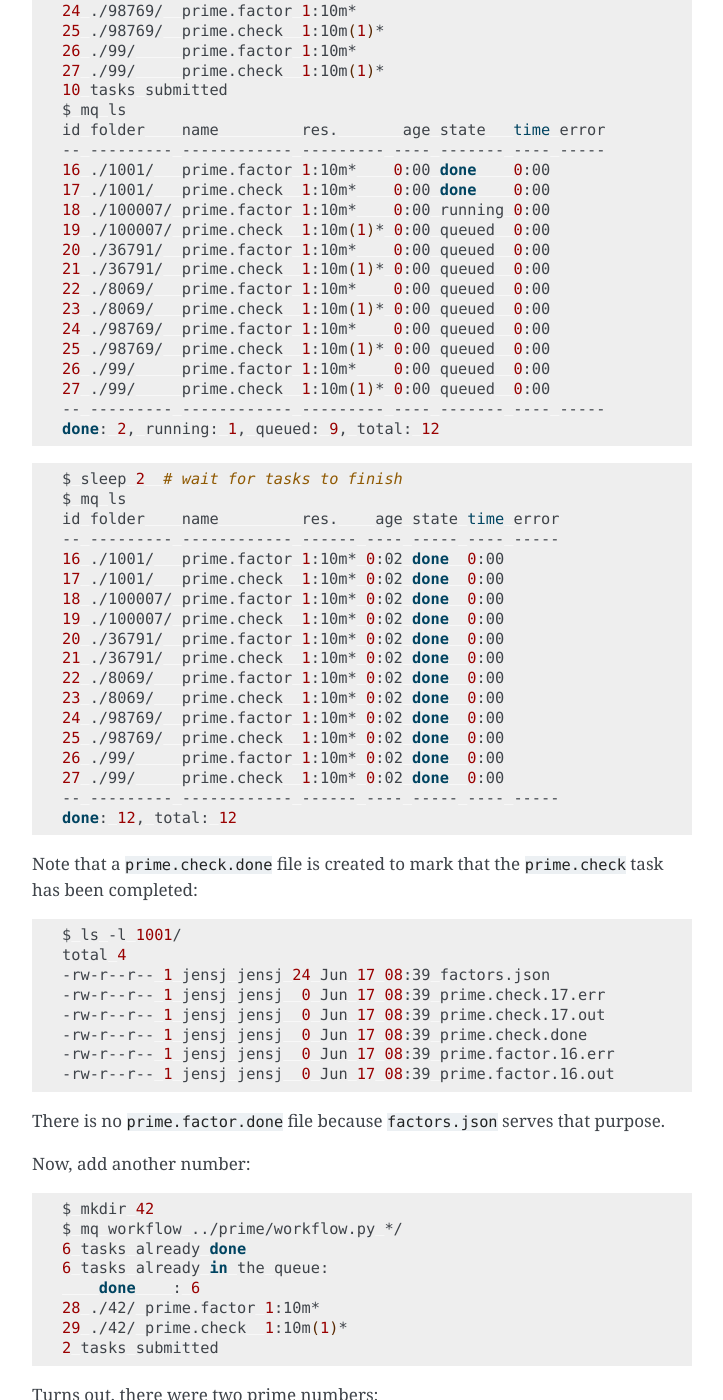
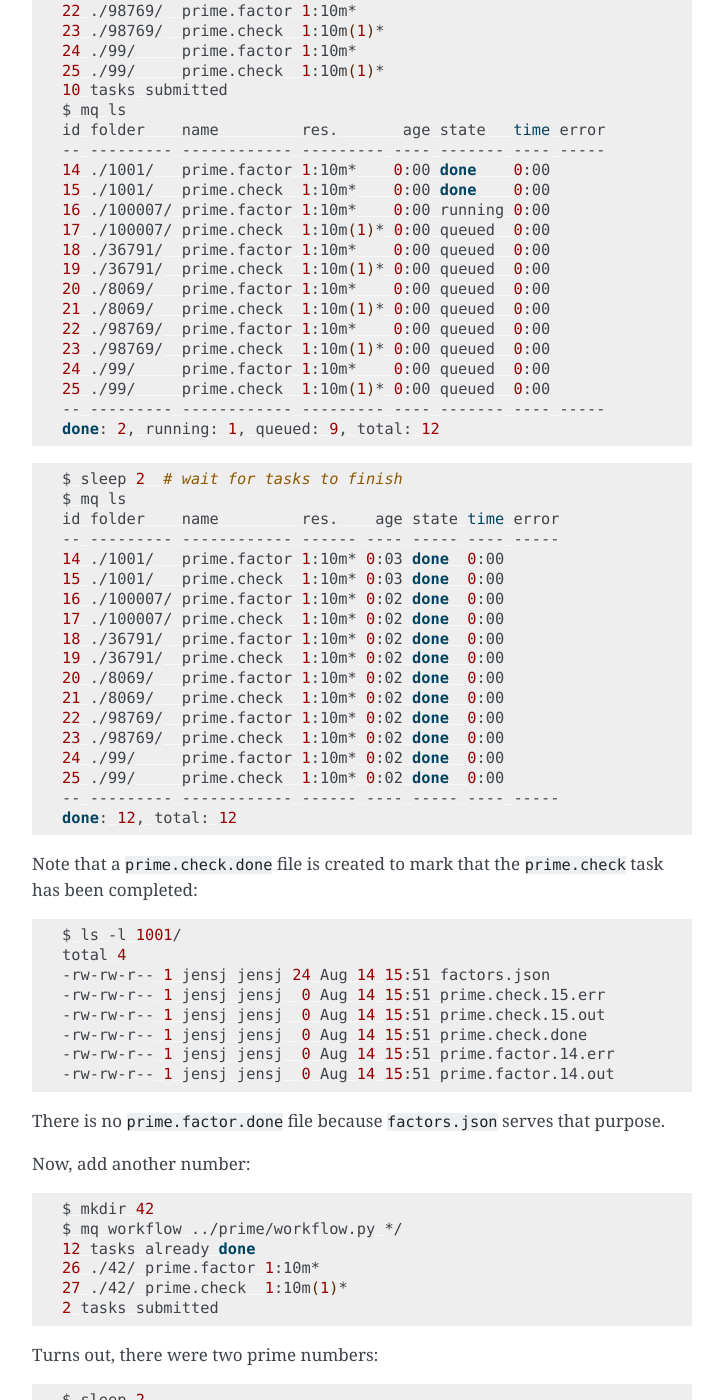
Before and after one commit to Yangxinsix/myqueue, a Sphinx documentation site: the page built from docs/workflows.rst, in a window 1280 px wide and 1400 px high, scrolled down 2067 px. Shown: the whole window, without its empty margins (388-1111 px from the left). Built offline with Sphinx 7.4.7, drawn with Linux system fonts in a browser that asks for light colours; some of the changed text lies outside the part shown.

```diff
--- a/docs/workflows.rst
+++ b/docs/workflows.rst
@@ -36,9 +36,9 @@ We put the three Python files in a ``prime/`` folder::
 
     $ ls -l prime/
     total 12
-    -rw-r--r-- 1 jensj jensj 190 Feb  5 14:24 check.py
-    -rw-r--r-- 1 jensj jensj 387 Jun 17 08:18 factor.py
-    -rw-r--r-- 1 jensj jensj 166 Jun 17 08:18 workflow.py
+    -rw-rw-r-- 1 jensj jensj 190 May 15 12:19 check.py
+    -rw-rw-r-- 1 jensj jensj 387 Aug 14 08:05 factor.py
+    -rw-rw-r-- 1 jensj jensj 166 Aug 14 08:05 workflow.py
 
 and add that folder to ``$PYTHONPATH`` so that Python can find the files::
 
@@ -57,8 +57,8 @@ and start the workflow in one of the folders::
     ./1001/ prime.check  1:10m(1)*
     2 tasks to submit
     $ mq workflow ../prime/workflow.py 1001/
-    16 ./1001/ prime.factor 1:10m*
-    17 ./1001/ prime.check  1:10m(1)*
+    14 ./1001/ prime.factor 1:10m*
+    15 ./1001/ prime.check  1:10m(1)*
     2 tasks submitted
 
 and now in all subfolders::
@@ -67,32 +67,32 @@ and now in all subfolders::
     1 task already done
     1 task already in the queue:
         running : 1
-    18 ./100007/ prime.factor 1:10m*
-    19 ./100007/ prime.check  1:10m(1)*
-    20 ./36791/  prime.factor 1:10m*
-    21 ./36791/  prime.check  1:10m(1)*
-    22 ./8069/   prime.factor 1:10m*
-    23 ./8069/   prime.check  1:10m(1)*
-    24 ./98769/  prime.factor 1:10m*
-    25 ./98769/  prime.check  1:10m(1)*
-    26 ./99/     prime.factor 1:10m*
-    27 ./99/     prime.check  1:10m(1)*
+    16 ./100007/ prime.factor 1:10m*
+    17 ./100007/ prime.check  1:10m(1)*
+    18 ./36791/  prime.factor 1:10m*
+    19 ./36791/  prime.check  1:10m(1)*
+    20 ./8069/   prime.factor 1:10m*
+    21 ./8069/   prime.check  1:10m(1)*
+    22 ./98769/  prime.factor 1:10m*
+    23 ./98769/  prime.check  1:10m(1)*
+    24 ./99/     prime.factor 1:10m*
+    25 ./99/     prime.check  1:10m(1)*
     10 tasks submitted
     $ mq ls
     id folder    name         res.       age state   time error
     -- --------- ------------ --------- ---- ------- ---- -----
-    16 ./1001/   prime.factor 1:10m*    0:00 done    0:00
-    17 ./1001/   prime.check  1:10m*    0:00 done    0:00
-    18 ./100007/ prime.factor 1:10m*    0:00 running 0:00
-    19 ./100007/ prime.check  1:10m(1)* 0:00 queued  0:00
-    20 ./36791/  prime.factor 1:10m*    0:00 queued  0:00
-    21 ./36791/  prime.check  1:10m(1)* 0:00 queued  0:00
-    22 ./8069/   prime.factor 1:10m*    0:00 queued  0:00
-    23 ./8069/   prime.check  1:10m(1)* 0:00 queued  0:00
-    24 ./98769/  prime.factor 1:10m*    0:00 queued  0:00
-    25 ./98769/  prime.check  1:10m(1)* 0:00 queued  0:00
-    26 ./99/     prime.factor 1:10m*    0:00 queued  0:00
-    27 ./99/     prime.check  1:10m(1)* 0:00 queued  0:00
+    14 ./1001/   prime.factor 1:10m*    0:00 done    0:00
+    15 ./1001/   prime.check  1:10m*    0:00 done    0:00
+    16 ./100007/ prime.factor 1:10m*    0:00 running 0:00
+    17 ./100007/ prime.check  1:10m(1)* 0:00 queued  0:00
+    18 ./36791/  prime.factor 1:10m*    0:00 queued  0:00
+    19 ./36791/  prime.check  1:10m(1)* 0:00 queued  0:00
+    20 ./8069/   prime.factor 1:10m*    0:00 queued  0:00
+    21 ./8069/   prime.check  1:10m(1)* 0:00 queued  0:00
+    22 ./98769/  prime.factor 1:10m*    0:00 queued  0:00
+    23 ./98769/  prime.check  1:10m(1)* 0:00 queued  0:00
+    24 ./99/     prime.factor 1:10m*    0:00 queued  0:00
+    25 ./99/     prime.check  1:10m(1)* 0:00 queued  0:00
     -- --------- ------------ --------- ---- ------- ---- -----
     done: 2, running: 1, queued: 9, total: 12
 
@@ -102,18 +102,18 @@ and now in all subfolders::
     $ mq ls
     id folder    name         res.    age state time error
     -- --------- ------------ ------ ---- ----- ---- -----
-    16 ./1001/   prime.factor 1:10m* 0:02 done  0:00
-    17 ./1001/   prime.check  1:10m* 0:02 done  0:00
-    18 ./100007/ prime.factor 1:10m* 0:02 done  0:00
-    19 ./100007/ prime.check  1:10m* 0:02 done  0:00
-    20 ./36791/  prime.factor 1:10m* 0:02 done  0:00
-    21 ./36791/  prime.check  1:10m* 0:02 done  0:00
-    22 ./8069/   prime.factor 1:10m* 0:02 done  0:00
-    23 ./8069/   prime.check  1:10m* 0:02 done  0:00
-    24 ./98769/  prime.factor 1:10m* 0:02 done  0:00
-    25 ./98769/  prime.check  1:10m* 0:02 done  0:00
-    26 ./99/     prime.factor 1:10m* 0:02 done  0:00
-    27 ./99/     prime.check  1:10m* 0:02 done  0:00
+    14 ./1001/   prime.factor 1:10m* 0:03 done  0:00
+    15 ./1001/   prime.check  1:10m* 0:03 done  0:00
+    16 ./100007/ prime.factor 1:10m* 0:02 done  0:00
+    17 ./100007/ prime.check  1:10m* 0:02 done  0:00
+    18 ./36791/  prime.factor 1:10m* 0:02 done  0:00
+    19 ./36791/  prime.check  1:10m* 0:02 done  0:00
+    20 ./8069/   prime.factor 1:10m* 0:02 done  0:00
+    21 ./8069/   prime.check  1:10m* 0:02 done  0:00
+    22 ./98769/  prime.factor 1:10m* 0:02 done  0:00
+    23 ./98769/  prime.check  1:10m* 0:02 done  0:00
+    24 ./99/     prime.factor 1:10m* 0:02 done  0:00
+    25 ./99/     prime.check  1:10m* 0:02 done  0:00
     -- --------- ------------ ------ ---- ----- ---- -----
     done: 12, total: 12
 
@@ -122,12 +122,12 @@ Note that a ``prime.check.done`` file is created to mark that the
 
     $ ls -l 1001/
     total 4
-    -rw-r--r-- 1 jensj jensj 24 Jun 17 08:39 factors.json
-    -rw-r--r-- 1 jensj jensj  0 Jun 17 08:39 prime.check.17.err
-    -rw-r--r-- 1 jensj jensj  0 Jun 17 08:39 prime.check.17.out
-    -rw-r--r-- 1 jensj jensj  0 Jun 17 08:39 prime.check.done
-    -rw-r--r-- 1 jensj jensj  0 Jun 17 08:39 prime.factor.16.err
-    -rw-r--r-- 1 jensj jensj  0 Jun 17 08:39 prime.factor.16.out
+    -rw-rw-r-- 1 jensj jensj 24 Aug 14 15:51 factors.json
+    -rw-rw-r-- 1 jensj jensj  0 Aug 14 15:51 prime.check.15.err
+    -rw-rw-r-- 1 jensj jensj  0 Aug 14 15:51 prime.check.15.out
+    -rw-rw-r-- 1 jensj jensj  0 Aug 14 15:51 prime.check.done
+    -rw-rw-r-- 1 jensj jensj  0 Aug 14 15:51 prime.factor.14.err
+    -rw-rw-r-- 1 jensj jensj  0 Aug 14 15:51 prime.factor.14.out
 
 There is no ``prime.factor.done`` file because ``factors.json`` serves that
 purpose.
@@ -136,11 +136,9 @@ Now, add another number::
 
     $ mkdir 42
     $ mq workflow ../prime/workflow.py */
-    6 tasks already done
-    6 tasks already in the queue:
-        done    : 6
-    28 ./42/ prime.factor 1:10m*
-    29 ./42/ prime.check  1:10m(1)*
+    12 tasks already done
+    26 ./42/ prime.factor 1:10m*
+    27 ./42/ prime.check  1:10m(1)*
     2 tasks submitted
 
 Turns out, there were two prime numbers::
```
Also changed, not shown: .gitlab-ci.yml, 3 other files.
